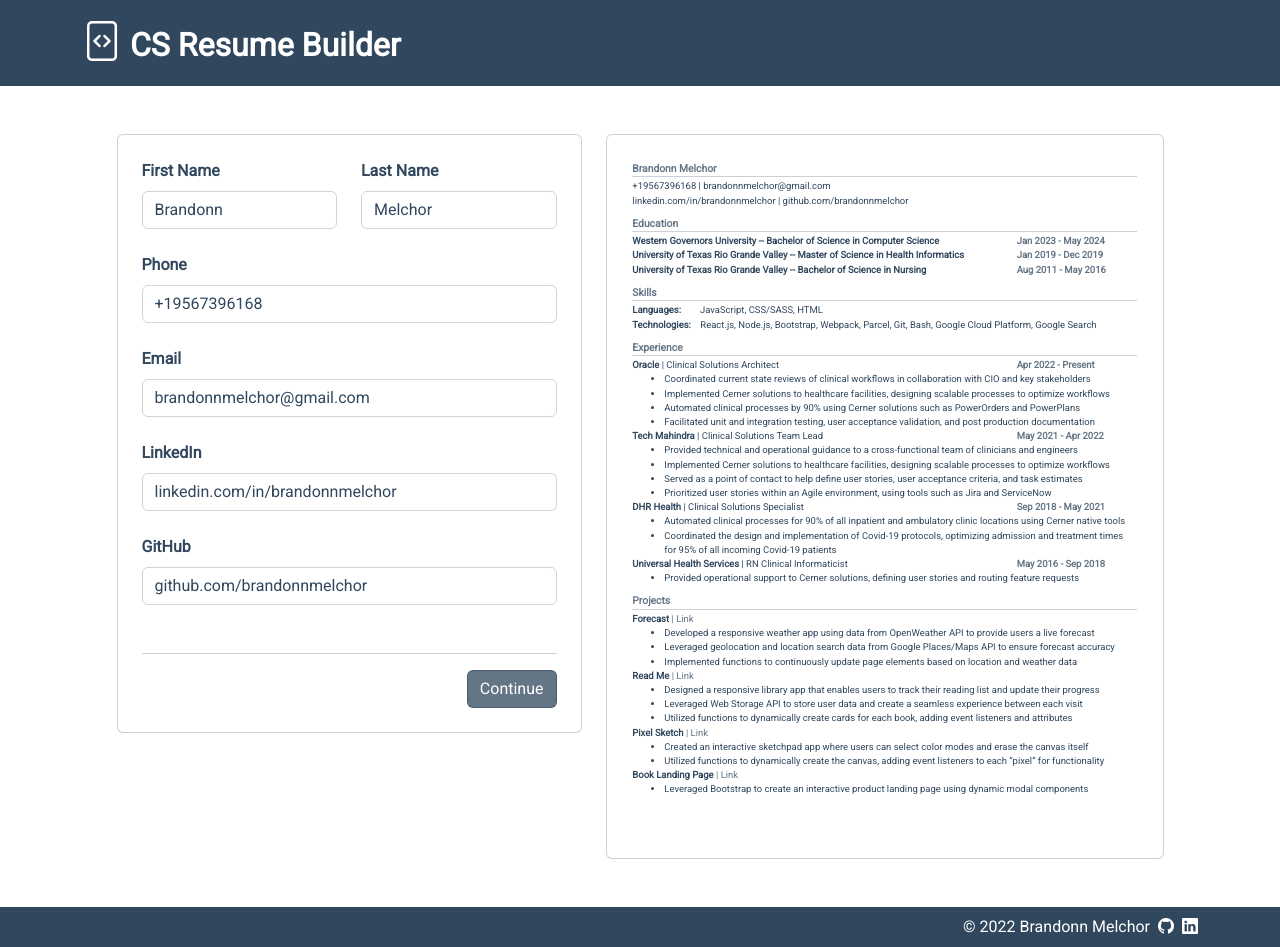
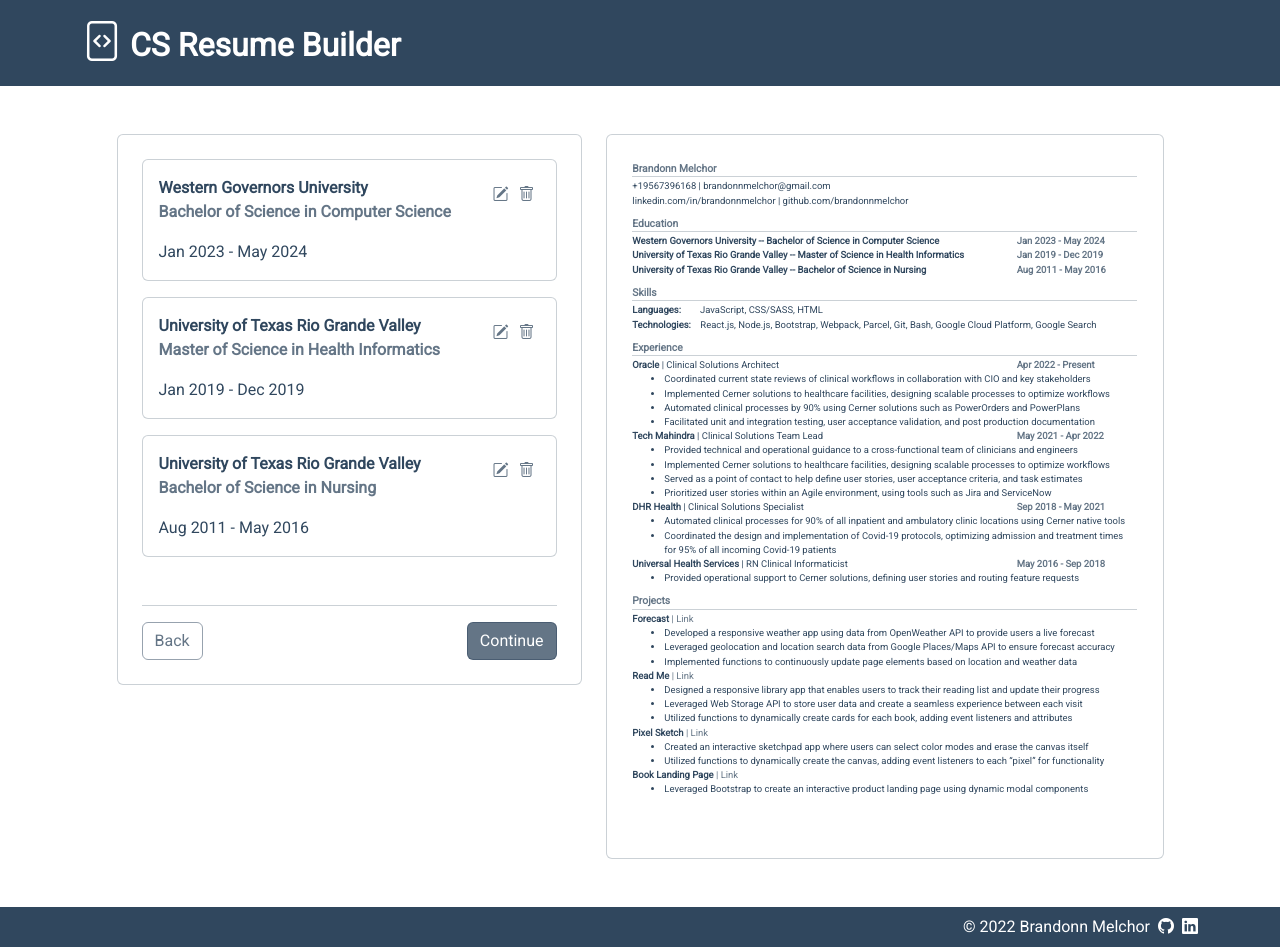
Before and after one commit to brandonnmelchor/resume-builder, a React (Create React App) app: page / in a window 1280 px wide. Built offline with nearby package versions, Linux system fonts and the light colour scheme.

Commit message:
each education entry will be created as cards

```diff
--- a/src/components/Form.js
+++ b/src/components/Form.js
@@ -10,7 +10,7 @@ export default class Form extends React.Component {
   constructor(props) {
     super(props);
 
-    this.state = { sectionNumber: 1 };
+    this.state = { sectionNumber: 2 };
 
     this.prevSection = this.prevSection.bind(this);
     this.nextSection = this.nextSection.bind(this);
--- a/src/components/form_components/Education.js
+++ b/src/components/form_components/Education.js
@@ -2,6 +2,67 @@ import React from "react";
 
 export default class Education extends React.Component {
   render() {
-    return <div className="w-100">Education</div>;
+    const education = this.props.education;
+
+    return (
+      <div className="w-100 d-flex flex-column gap-3">
+        {education.map((entry) => (
+          <EducationEntry key={entry.id} educationEntry={entry} />
+        ))}
+      </div>
+    );
   }
 }
+
+class EducationEntry extends React.Component {
+  render() {
+    const { id, schoolName, degree, major, startDate, endDate } = this.props.educationEntry;
+
+    return (
+      <div className="card d-flex flex-row justify-content-between p-3">
+        <div className="user-select-none">
+          <div className="fw-bold">{schoolName}</div>
+          <div className="fw-bold gray">
+            {degree} in {major}
+          </div>
+          <div className="mt-3">
+            {startDate} - {endDate}
+          </div>
+        </div>
+        <div>
+          <button
+            type="button"
+            className="btn gray px-1"
+            onClick={() => {
+              console.log("test");
+            }}>
+            <i className="bi bi-pencil-square"></i>
+          </button>
+          <button
+            type="button"
+            className="btn gray px-1"
+            onClick={(event) => {
+              console.log(event);
+            }}>
+            <i className="bi bi-trash"></i>
+          </button>
+        </div>
+      </div>
+    );
+  }
+}
+
+// class InputGroup extends React.Component {
+//   render() {
+//     const { label, type, id, value, update, length } = this.props;
+
+//     return (
+//       <div>
+//         <label htmlFor={id} className="form-label fw-bold">
+//           {label}
+//         </label>
+//         <input type={type} className="form-control" id={id} value={value} onChange={update} maxLength={length} />
+//       </div>
+//     );
+//   }
+// }
```
